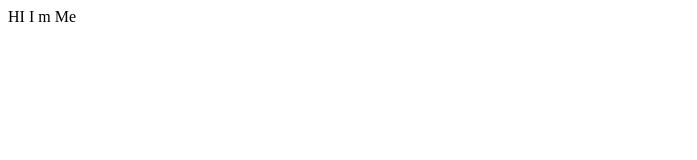
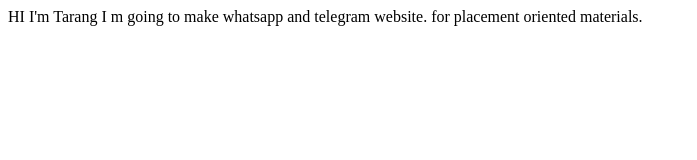
Before and after one commit to kirito-tg/tarang-react, a plain HTML site: page index.html in a window 1280 px wide. Shown: the whole page, without its empty margins (0-697 px from the left). Drawn offline with Linux system fonts and the light colour scheme.

Commit message:
ftr: updated content

```diff
--- a/index.html
+++ b/index.html
@@ -6,6 +6,9 @@
     <title>Document</title>
 </head>
 <body>
-    HI I m Me
+    HI I'm Tarang
+    I m going  to make whatsapp and telegram website.
+    for placement oriented materials.
+
 </body>
 </html>
```
